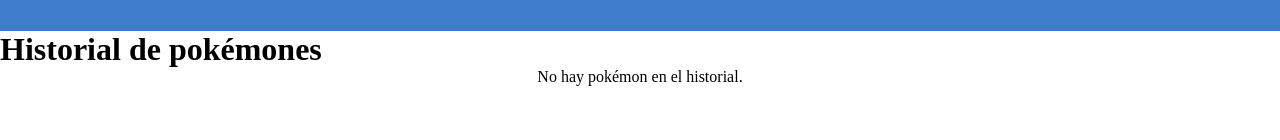
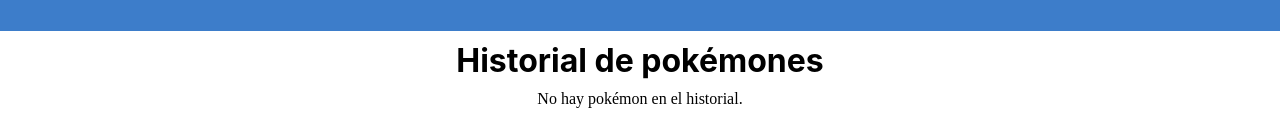
Before and after one commit to JenniferRomeroN/Poke-Api, a plain HTML site: page historial.html in a window 1280 px wide. Shown: the part 228-368 px from the top of the page. Drawn offline with Linux system fonts and the light colour scheme.

Commit message:
se le agrego los estilos de input, h1 y title

```diff
--- a/css/style.css
+++ b/css/style.css
@@ -44,6 +44,14 @@ img {
     height: auto;
     margin-bottom: 30px;
 }
+
+input{
+    padding: 5px;
+    border-color: #3d7dca;
+    border-radius: 10px;
+}
+
+
 
 
 HTML SCSSResult Skip Results Iframe
@@ -163,6 +171,20 @@ ins{
     }
 }
 
+h1{
+    font-family: -apple-system, BlinkMacSystemFont, "Segoe UI", "Roboto", "Oxygen",
+        "Ubuntu", "Cantarell", "Fira Sans", "Droid Sans", "Helvetica Neue",
+        sans-serif;
+        justify-content: center;
+}
+
+.title{
+    display: flex;
+    justify-content: center;
+    align-items: center;
+    padding: 10px;
+}
+
 #historial-container {
     display: flex;
     flex-wrap: wrap; /* Para que las cartas se envuelvan cuando no haya suficiente espacio */
```
